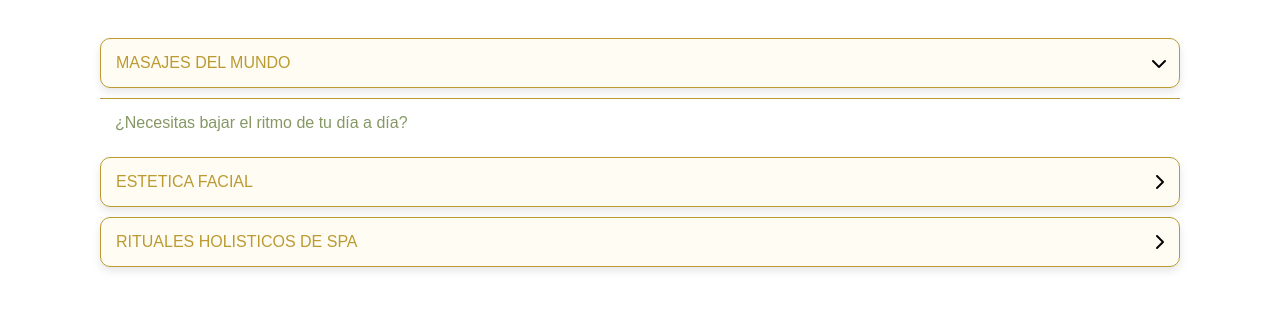
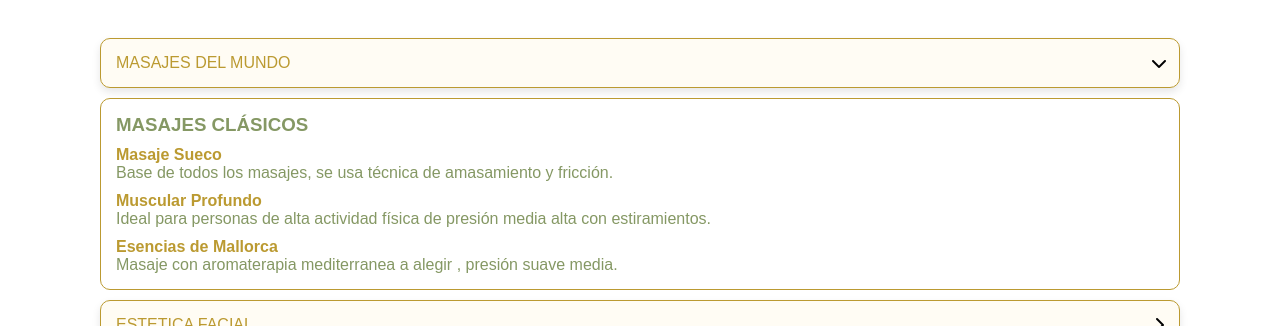
Before and after one commit to javibeat/ginger2.0, a plain HTML site: page servicios.html in a window 1280 px wide. Both pictures are taken after a click on the element "MASAJES DEL MUNDO". Shown: the part 822-1148 px from the top of the page. Drawn offline with nearby package versions, Linux system fonts and the light colour scheme.

Commit message:
servicios

```diff
--- a/servicios.html
+++ b/servicios.html
@@ -61,8 +61,13 @@
                 <i class="fas fa-chevron-right accordion-icon"></i>
             </div>
             <div class="accordion-content">
-                <!-- Content for Masajes Holísticos -->
-                <p>¿Necesitas bajar el ritmo de tu día a día?</p>
+                <h3>MASAJES CLÁSICOS</h3>
+                <h4>Masaje Sueco</h4>
+                <p>Base de todos los masajes, se usa técnica de amasamiento y fricción.</p>
+                <h4>Muscular Profundo</h4>
+                <p>Ideal para personas de alta actividad física de presión media alta con estiramientos.</p>
+                <h4>Esencias de Mallorca</h4>
+                <p>Masaje con aromaterapia mediterranea a alegir , presión suave media.</p>
                 <!-- More content here -->
             </div>
 
--- a/styles.css
+++ b/styles.css
@@ -578,8 +578,13 @@ h4 {
 .accordion-content {
     display: none;
     padding: 15px;
-    border-top: 1px solid var(--accent-color);
+    border: 1px solid var(--accent-color);
+    border-radius: 10px;
     background: #fff;
+}
+
+.accordion-content h3 {
+    color: #859864;
 }
 
 .accordion-icon {
```
